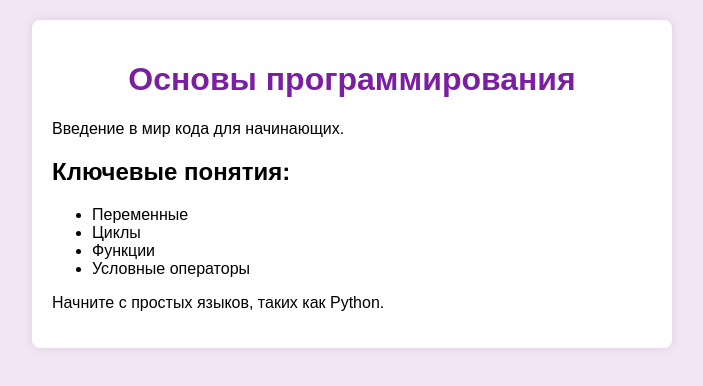
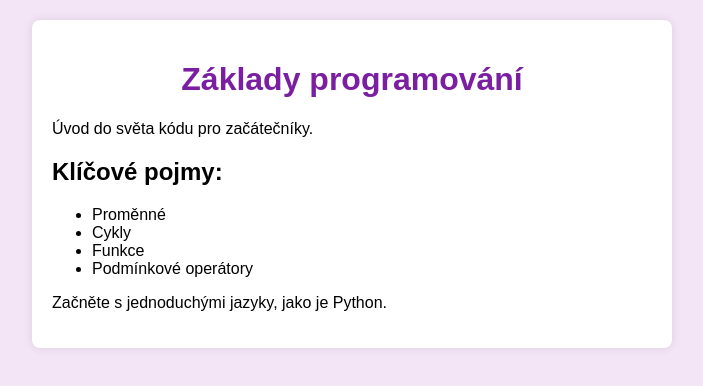
Before and after one commit to rodignil-gif/programming-basics-site, a plain HTML site: page index.html in a window 1280 px wide. Shown: the whole page, without its empty margins (288-991 px from the left). Drawn offline with Linux system fonts and the light colour scheme.

Commit message:
Translate content to Czech

```diff
--- a/index.html
+++ b/index.html
@@ -1,9 +1,9 @@
 <!DOCTYPE html>
-<html lang="ru">
+<html lang="cs">
 <head>
     <meta charset="UTF-8">
     <meta name="viewport" content="width=device-width, initial-scale=1.0">
-    <title>Основы программирования</title>
+    <title>Základy programování</title>
     <style>
         body { font-family: Arial, sans-serif; margin: 20px; background-color: #f3e5f5; }
         h1 { color: #7b1fa2; text-align: center; }
@@ -13,16 +13,16 @@
 </head>
 <body>
     <div class="container">
-        <h1>Основы программирования</h1>
-        <p>Введение в мир кода для начинающих.</p>
-        <h2>Ключевые понятия:</h2>
+        <h1>Základy programování</h1>
+        <p>Úvod do světa kódu pro začátečníky.</p>
+        <h2>Klíčové pojmy:</h2>
         <ul>
-            <li>Переменные</li>
-            <li>Циклы</li>
-            <li>Функции</li>
-            <li>Условные операторы</li>
+            <li>Proměnné</li>
+            <li>Cykly</li>
+            <li>Funkce</li>
+            <li>Podmínkové operátory</li>
         </ul>
-        <p>Начните с простых языков, таких как Python.</p>
+        <p>Začněte s jednoduchými jazyky, jako je Python.</p>
     </div>
 </body>
 </html>
```
